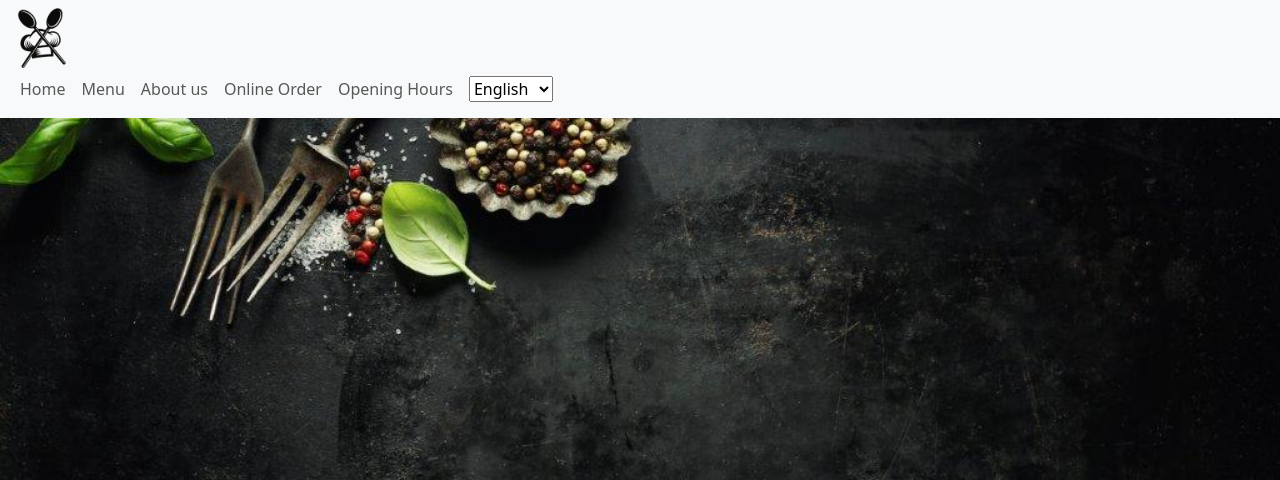
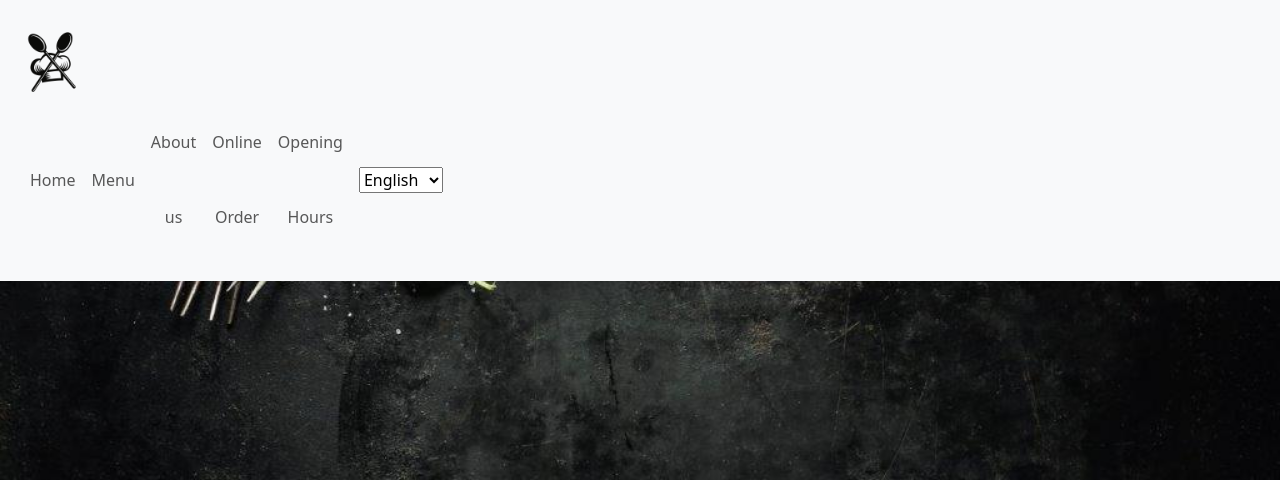
Before and after one commit to jayram22000/TE-M-14, a PHP site: page /home.php in a window 1280 px wide. Shown: the top 480 px of the page. Run offline with PHP 8.4, Linux system fonts and the light colour scheme.

Commit message:
added the flex styling

```diff
--- a/styling.css
+++ b/styling.css
@@ -6,6 +6,21 @@
 
 
 }
+
+.flex-container {
+  display: flex;
+ flex-wrap: wrap;
+  justify-content: center;
+}
+
+.flex-container > div {
+  width: 100px;
+  margin: 10px;
+  text-align: center;
+  line-height: 75px;
+  font-size: 30px;
+}
+
 .nav-col{
   max-width: 100%;
 
```
